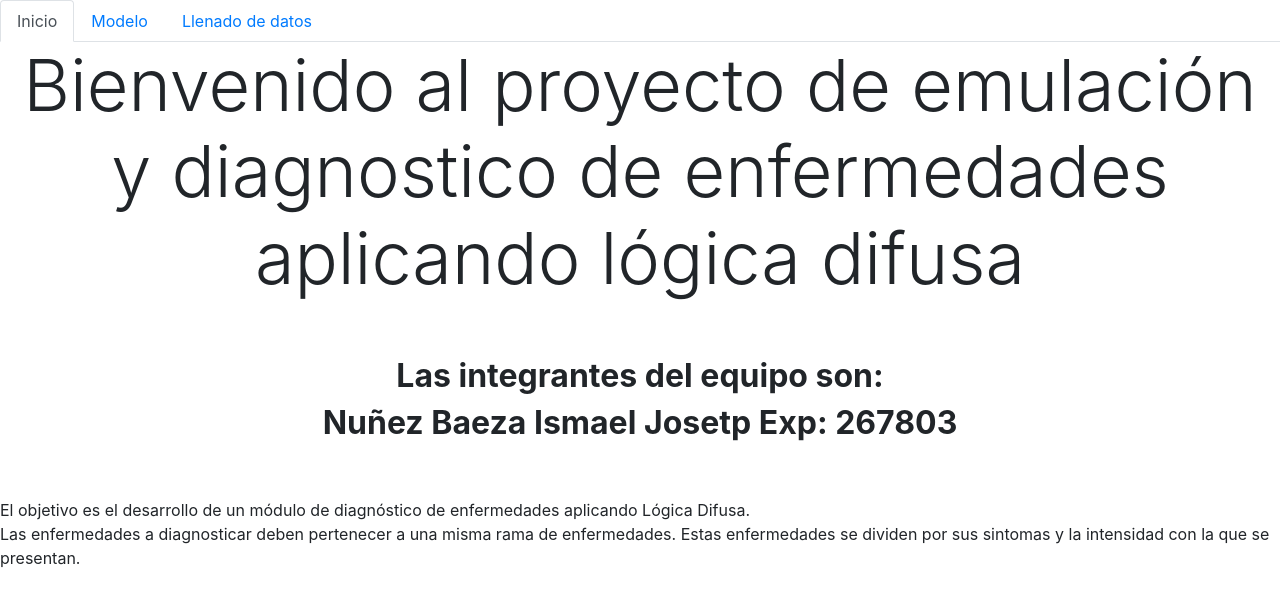
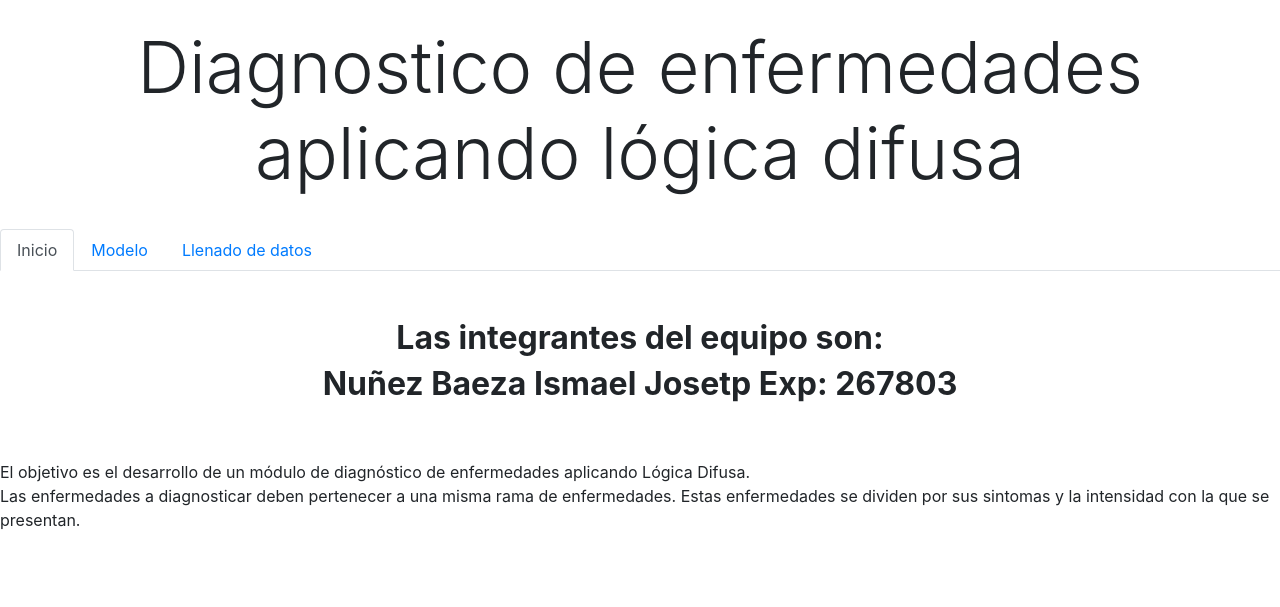
Before and after one commit to pinkflv/Modulo-de-Diagnostico---L-gica-Difusa, a Flask app: page / in a window 1280 px wide. Shown: the top 607 px of the page. Run offline with Flask 2, Linux system fonts and the light colour scheme.

Commit message:
Cambio de banner
Se modificó la altura y la posición de los datos en la barra de navegación.

```diff
--- a/plataforma/statics/style.css
+++ b/plataforma/statics/style.css
@@ -1,6 +1,11 @@
 body {
   background-color: aliceblue;
 }
+
+titulo {
+  margin-top: 10px;
+}
+
 ul {
   list-style-type: none;
   margin: 0;
--- a/plataforma/templates/index.html
+++ b/plataforma/templates/index.html
@@ -8,6 +8,8 @@
     <title>Document</title>
 </head>
 <body>
-    {% block content %}{% endblock %}
+    <div>
+        {% block content %}{% endblock %}
+    </div>
 </body>
 </html>
--- a/plataforma/templates/llenado.html
+++ b/plataforma/templates/llenado.html
@@ -1,5 +1,8 @@
 {% extends 'index.html' %}
 {% block content %}
+<br>
+<h2 class="display-3 text-center">Formulario de predicción</h2>
+<br>
 <ul class="nav nav-tabs">
     <li class="nav-item">
       <a class="nav-link" href="/">Inicio</a>
--- a/plataforma/templates/modelo.html
+++ b/plataforma/templates/modelo.html
@@ -1,5 +1,8 @@
 {% extends 'index.html' %}
 {% block content %}
+<br>
+<h2 class="display-3 text-center">Modelo Precargado</h2>
+<br>
 <ul class="nav nav-tabs">
     <li class="nav-item">
       <a class="nav-link" href="/">Inicio</a>
@@ -11,7 +14,6 @@
       <a class="nav-link" href="/llenado">Llenado de datos</a>
     </li>
 </ul>
-<h2 class="display-3 text-center">Modelo Precargado</h2>
 <br>
 <br>
 <div>
--- a/plataforma/templates/saludo.html
+++ b/plataforma/templates/saludo.html
@@ -1,5 +1,8 @@
 {% extends 'index.html' %}
 {% block content %}
+<br>
+<h2 class="display-3 text-center">Diagnostico de enfermedades aplicando lógica difusa</h2>
+<br>
 <ul class="nav nav-tabs">
     <li class="nav-item">
       <a class="nav-link active" href="/">Inicio</a>
@@ -11,7 +14,6 @@
       <a class="nav-link" href="/llenado">Llenado de datos</a>
     </li>
 </ul>
-<h2 class="display-3 text-center">Bienvenido al proyecto de emulación y diagnostico de enfermedades aplicando lógica difusa</h2>
 <br>
 <br>
 <h2 class="display-5 text-center font-weight-bold">Las integrantes del equipo son:</h2>
```
